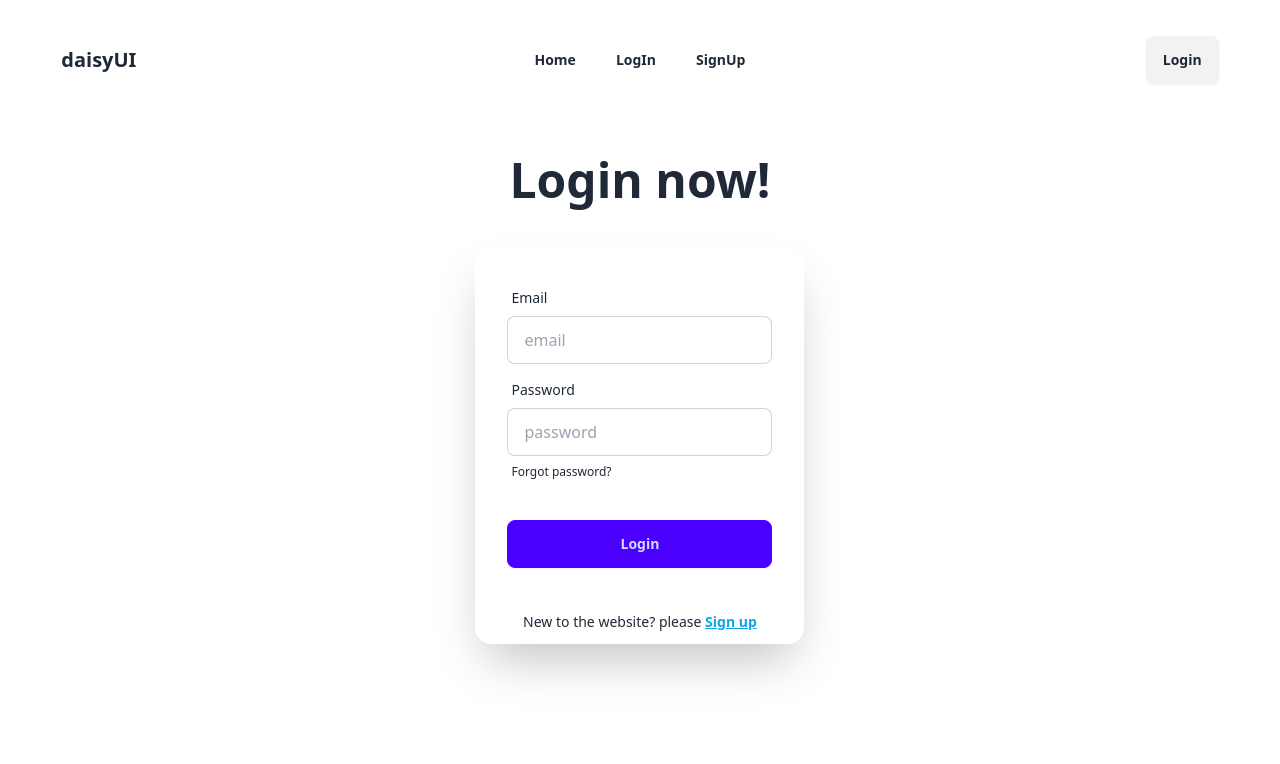
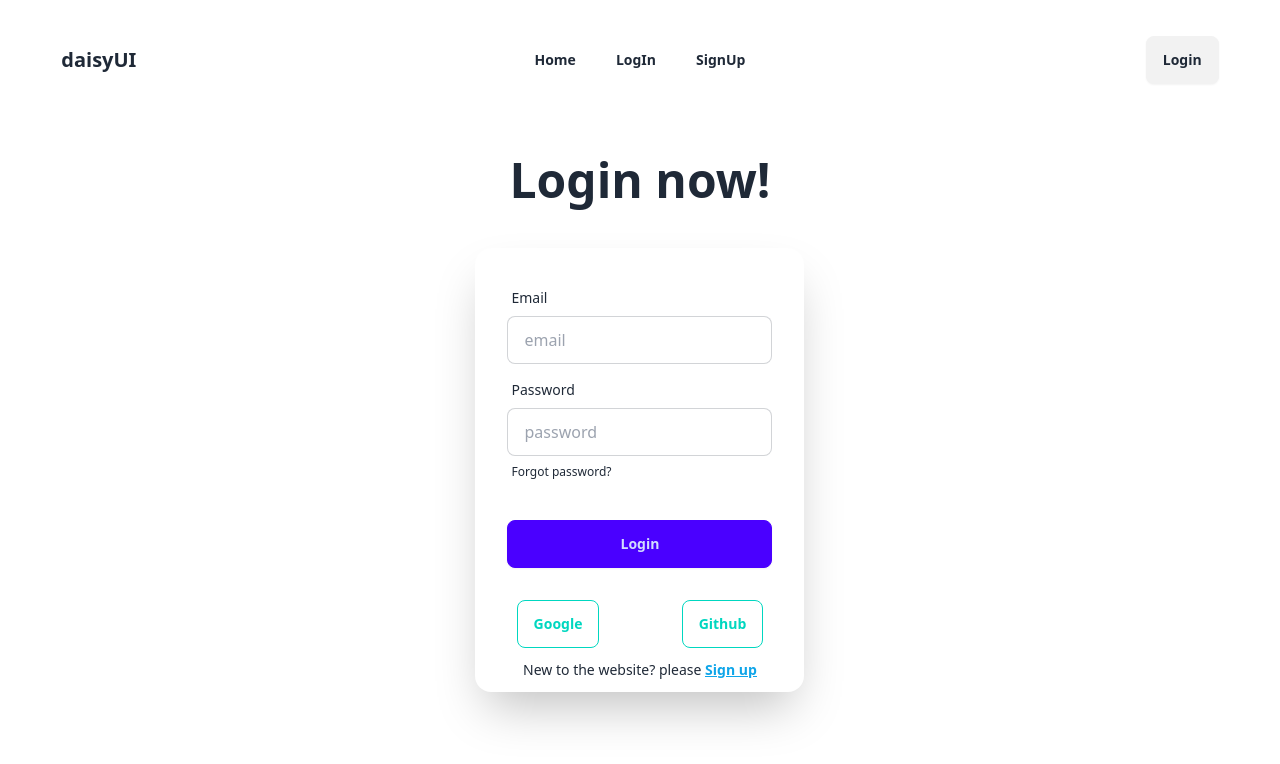
Before and after one commit to MukitHossen7/private-route-with-firebase, a React (Vite) app: page /login in a window 1280 px wide. Shown: the top 764 px of the page. Built offline with nearby package versions, Linux system fonts and the light colour scheme; no server answers.

Commit message:
git hub and google login successful

```diff
--- a/src/Provider/AuthProvider.jsx
+++ b/src/Provider/AuthProvider.jsx
@@ -1,7 +1,10 @@
 /* eslint-disable react/prop-types */
 import {
   createUserWithEmailAndPassword,
+  GithubAuthProvider,
+  GoogleAuthProvider,
   onAuthStateChanged,
+  signInWithPopup,
   signOut,
 } from "firebase/auth";
 import { createContext, useEffect, useState } from "react";
@@ -10,6 +13,8 @@ import { signInWithEmailAndPassword } from "firebase/auth";
 
 export const AuthContext = createContext();
 const AuthProvider = ({ children }) => {
+  const googleProvider = new GoogleAuthProvider();
+  const githubProvider = new GithubAuthProvider();
   const [user, setUser] = useState(null);
   const [loading, setLoading] = useState(true);
   const profession = "programming";
@@ -23,6 +28,12 @@ const AuthProvider = ({ children }) => {
   };
   const logOutUser = () => {
     return signOut(auth);
+  };
+  const loginGoogle = () => {
+    return signInWithPopup(auth, googleProvider);
+  };
+  const loginGithub = () => {
+    return signInWithPopup(auth, githubProvider);
   };
   useEffect(() => {
     const connection = onAuthStateChanged(auth, (currentUser) => {
@@ -41,6 +52,8 @@ const AuthProvider = ({ children }) => {
     createLoginUser,
     logOutUser,
     loading,
+    loginGoogle,
+    loginGithub,
   };
 
   return (
--- a/src/components/Login.jsx
+++ b/src/components/Login.jsx
@@ -4,7 +4,7 @@ import { AuthContext } from "../Provider/AuthProvider";
 import toast from "react-hot-toast";
 
 const Login = () => {
-  const { createLoginUser } = useContext(AuthContext);
+  const { createLoginUser, loginGoogle, loginGithub } = useContext(AuthContext);
   const navigate = useNavigate();
   const handleLogin = (e) => {
     e.preventDefault();
@@ -21,6 +21,28 @@ const Login = () => {
       .catch((error) => {
         console.log("ERROR" + error);
         toast.error("Invalid email and password");
+      });
+  };
+  const handleSignInGoogle = () => {
+    loginGoogle()
+      .then((result) => {
+        console.log(result);
+        navigate("/");
+        toast.success("Login with Google successful");
+      })
+      .catch((error) => {
+        console.log("ERROR" + error);
+      });
+  };
+  const handleSignInGithub = () => {
+    loginGithub()
+      .then((result) => {
+        console.log(result);
+        navigate("/");
+        toast.success("Login with Github successful");
+      })
+      .catch((error) => {
+        console.log("ERROR" + error);
       });
   };
   return (
@@ -64,6 +86,20 @@ const Login = () => {
               <button className="btn btn-primary">Login</button>
             </div>
           </form>
+          <div className="flex justify-around">
+            <button
+              onClick={handleSignInGoogle}
+              className="btn btn-outline btn-accent"
+            >
+              Google
+            </button>
+            <button
+              onClick={handleSignInGithub}
+              className="btn btn-outline btn-accent"
+            >
+              Github
+            </button>
+          </div>
           <p className="text-sm my-3 text-center">
             New to the website? please{" "}
             <span className="text-sky-500 underline font-bold">
```
